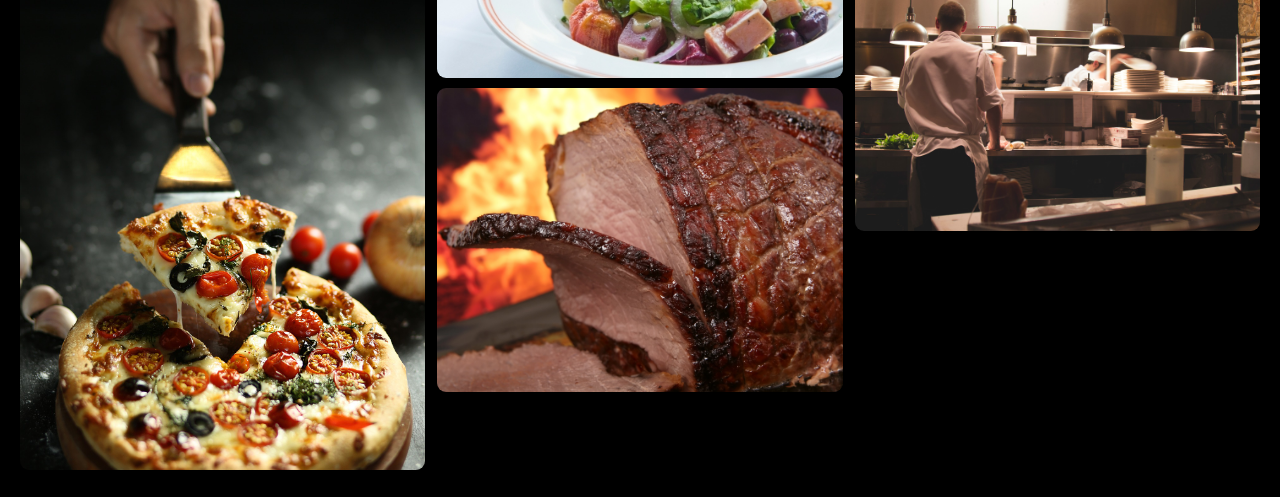
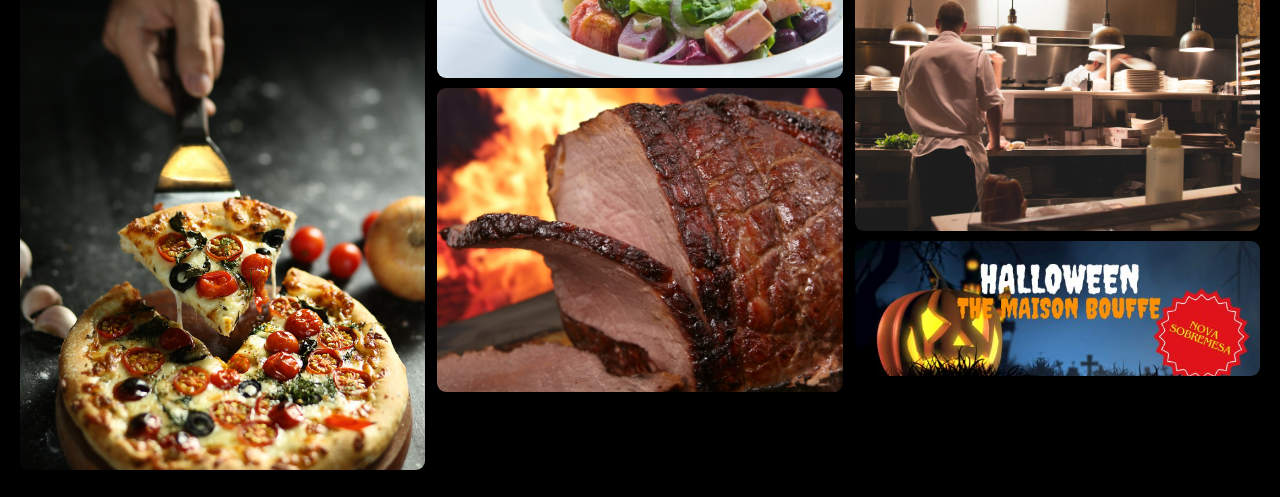
Before and after one commit to anthonymagalhaes/projeto_site_restaurante, a plain HTML site: page HTML/Galeria.html in a window 1280 px wide. Shown: the part 1757-2254 px from the top of the page. Drawn offline with nearby package versions, Linux system fonts and the light colour scheme; a web font is replaced by a local one.

Commit message:
Update Galeria.html

```diff
--- a/HTML/Galeria.html
+++ b/HTML/Galeria.html
@@ -170,6 +170,7 @@ footer p{
          <img src="/video/coffee-839233_1920.jpg" alt="">
          <img src="/video/cake-1850011_1920.jpg" alt="">
          <img src="/video/restaurant-2623071_1920.jpg" alt="">
+         <img src="/video/halloween (1).jpg" alt="">
 
         </div>
     </div>
```
